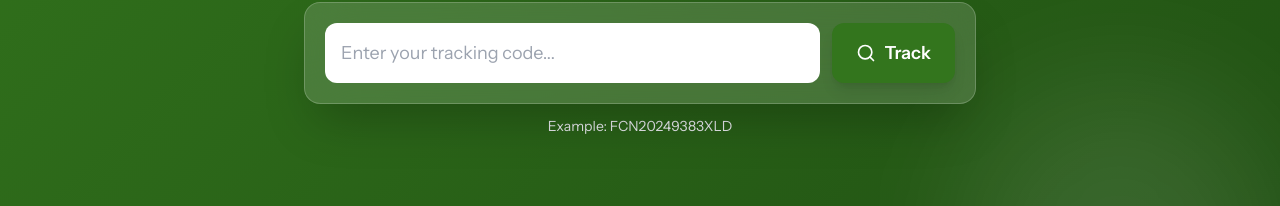
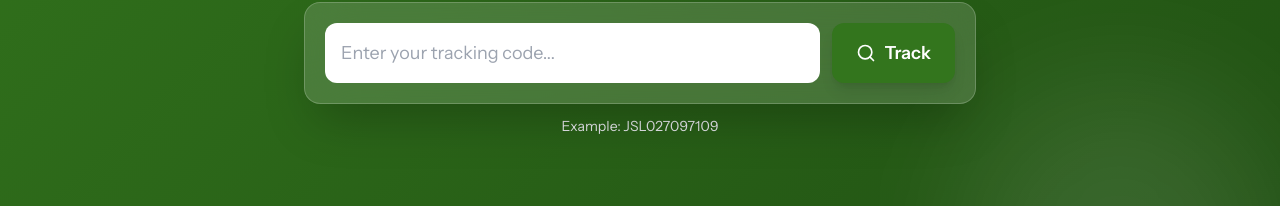
Before and after one commit to ikennaex/justink, a React (Vite) app: page /logistics/track in a window 1280 px wide. Shown: the part 461-667 px from the top of the page. Built offline with nearby package versions, Linux system fonts and the light colour scheme.

Commit message:
update: navigate track

```diff
--- a/src/Loaders/loader.css
+++ b/src/Loaders/loader.css
@@ -9,7 +9,7 @@
   .loader div {
     width: 8%;
     height: 24%;
-    background: rgb(247, 247, 247);
+    background: rgb(94, 94, 94);
     position: absolute;
     left: 50%;
     top: 30%;
--- a/src/logistics/Components/TrackingModal/TrackingModal.jsx
+++ b/src/logistics/Components/TrackingModal/TrackingModal.jsx
@@ -10,7 +10,7 @@ const TrackingModal = ({ trackingNumber }) => {
   };
 
   const trackPackage = () => {
-    navigate(`/logistics/track/${trackingNumber}`);
+    navigate(`/logistics/track`);
   };
 
   return (
--- a/src/logistics/Pages/Track/TrackHome.jsx
+++ b/src/logistics/Pages/Track/TrackHome.jsx
@@ -65,7 +65,7 @@ const TrackHome = () => {
         </div>
 
         <p className="text-sm text-gray-200 mt-3 text-center">
-          Example: FCN20249383XLD
+          Example: JSL027097109
         </p>
       </div>
 
```
